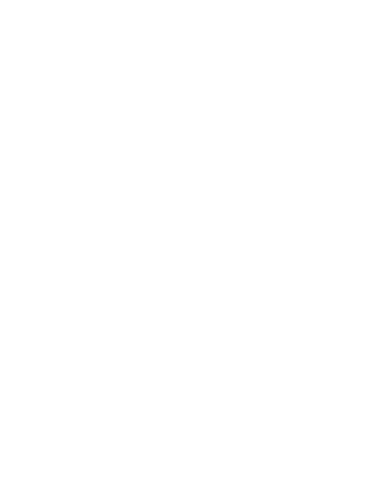
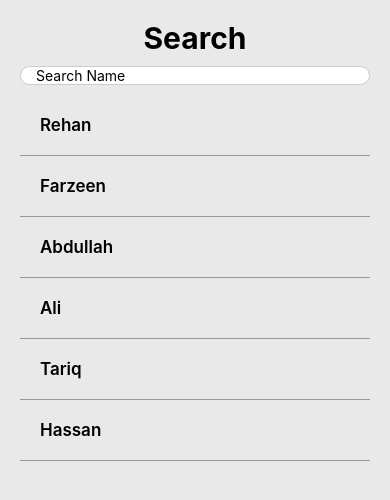
Before and after one commit to R-e-h-a-n-N-a-s-e-e-r/leaning-React-Native, a React Native app: screen / in a window 390 px wide. Shown: the top 500 px of the page. Built offline with nearby package versions, Linux system fonts and the light colour scheme.

Commit message:
Search Bar with Functionality

```diff
--- a/App.tsx
+++ b/App.tsx
@@ -1,6 +1,7 @@
 import { Button, StyleSheet, Text, View } from 'react-native';
 import React from 'react';
-import PlatformExample from './src/Components/PlatformExample';
+// import PlatformExample from './src/Components/PlatformExample';
+import Search from './src/Components/Search';
 // import ModaldialogBox from './src/Components/ModaldialogBox';
 // import AlertExample from './src/Components/AlertExample';
 // import GET_API from './src/Components/GET_API';
@@ -56,7 +57,8 @@
       {/* <PUT_API/> */}
       {/* <PATCH_API/> */}
       {/* <DELETE_API/> */}
-      <PlatformExample/>
+      {/* <PlatformExample/> */}
+      <Search/>
     </View>
   );
 };
--- /dev/null
+++ b/src/Components/Search.tsx
@@ -0,0 +1,84 @@
+import { FlatList, StyleSheet, Text, TextInput, View } from 'react-native';
+import React, { useState } from 'react';
+
+const Search = () => {
+  const [Query, setQuery] = useState('');
+  const data = [
+    { id: 1, name: 'Rehan' },
+    { id: 2, name: 'Farzeen' },
+    { id: 3, name: 'Abdullah' },
+    { id: 4, name: 'Ali' },
+    { id: 5, name: 'Tariq' },
+    { id: 6, name: 'Hassan' },
+  ];
+  const FilteredData = data.filter(contant =>
+    contant.name.toLowerCase().includes(Query.toLowerCase()),
+  );
+  const RenderItem = ({ item }: any) => (
+    <View style={styles.Item}>
+      <Text style={styles.ItemText}>{item.name}</Text>
+    </View>
+  );
+  return (
+    <View style={styles.Container}>
+      <Text style={styles.Heading}>Search</Text>
+      <TextInput
+        value={Query}
+        placeholder="Search Name"
+        onChangeText={setQuery}
+        style={styles.Search}
+      />
+      {FilteredData.length === 0 ? (
+        <Text style={styles.Text}>No result Found</Text>
+      ) : (
+        <FlatList
+          data={FilteredData}
+          keyExtractor={item => item.id.toString()}
+          renderItem={RenderItem}
+          contentContainerStyle={styles.ListContainer}
+        />
+      )}
+    </View>
+  );
+};
+
+export default Search;
+
+const styles = StyleSheet.create({
+  Heading: {
+    fontSize: 30,
+    textAlign: 'center',
+    fontWeight: 'bold',
+  },
+  Container: {
+    flex: 1,
+    backgroundColor: '#e9e9e9ff',
+    padding: 20,
+  },
+  Search: {
+    backgroundColor: 'white',
+    borderWidth: 1,
+    borderColor: '#ccc',
+    color: 'black',
+    borderRadius: 20,
+    paddingHorizontal: 15,
+    marginVertical: 10,
+  },
+  ListContainer: {
+    // paddingBottom:20,
+  },
+  Item: {
+    padding: 20,
+    borderBottomColor: '#989898ff',
+    borderBottomWidth: 1,
+  },
+  ItemText: {
+    fontSize: 17,
+    fontWeight: '600',
+  },
+  Text: {
+    fontSize: 25,
+    fontWeight: 'bold',
+    textAlign: 'center',
+  },
+});
```
